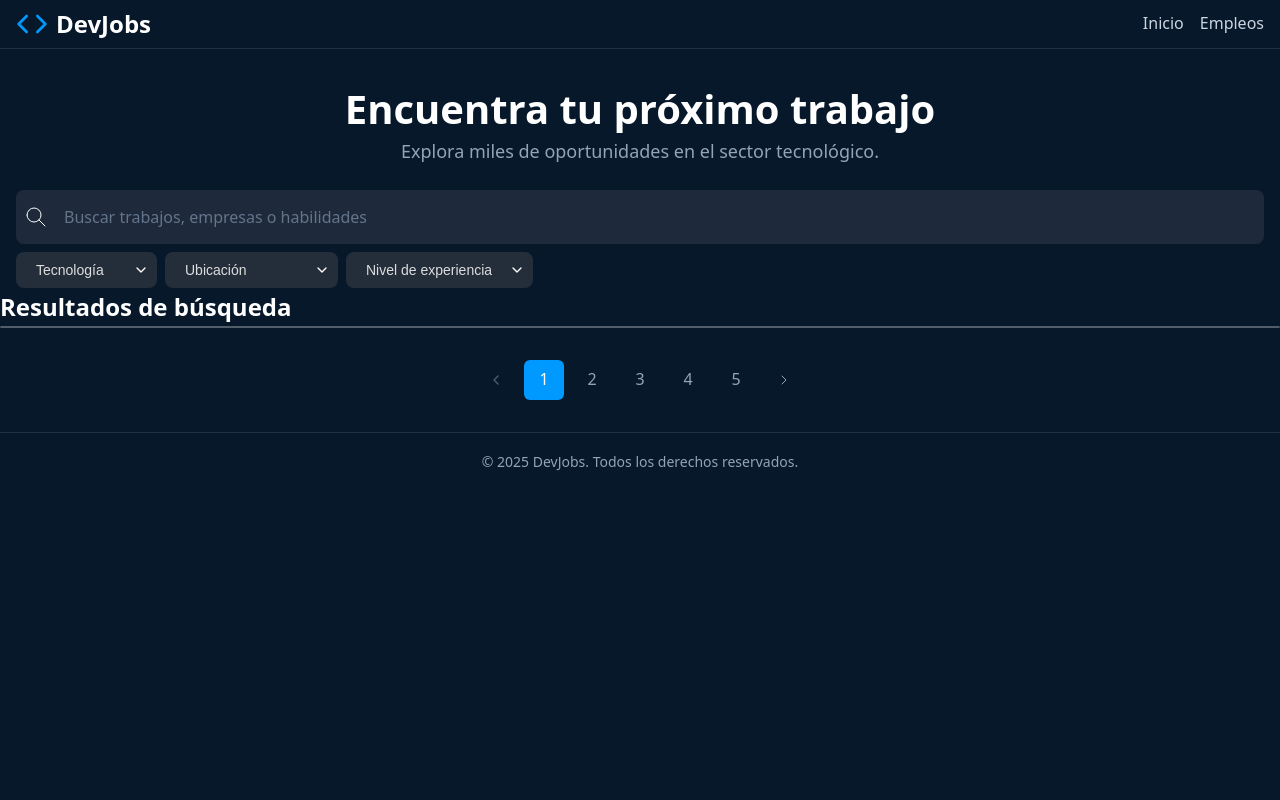
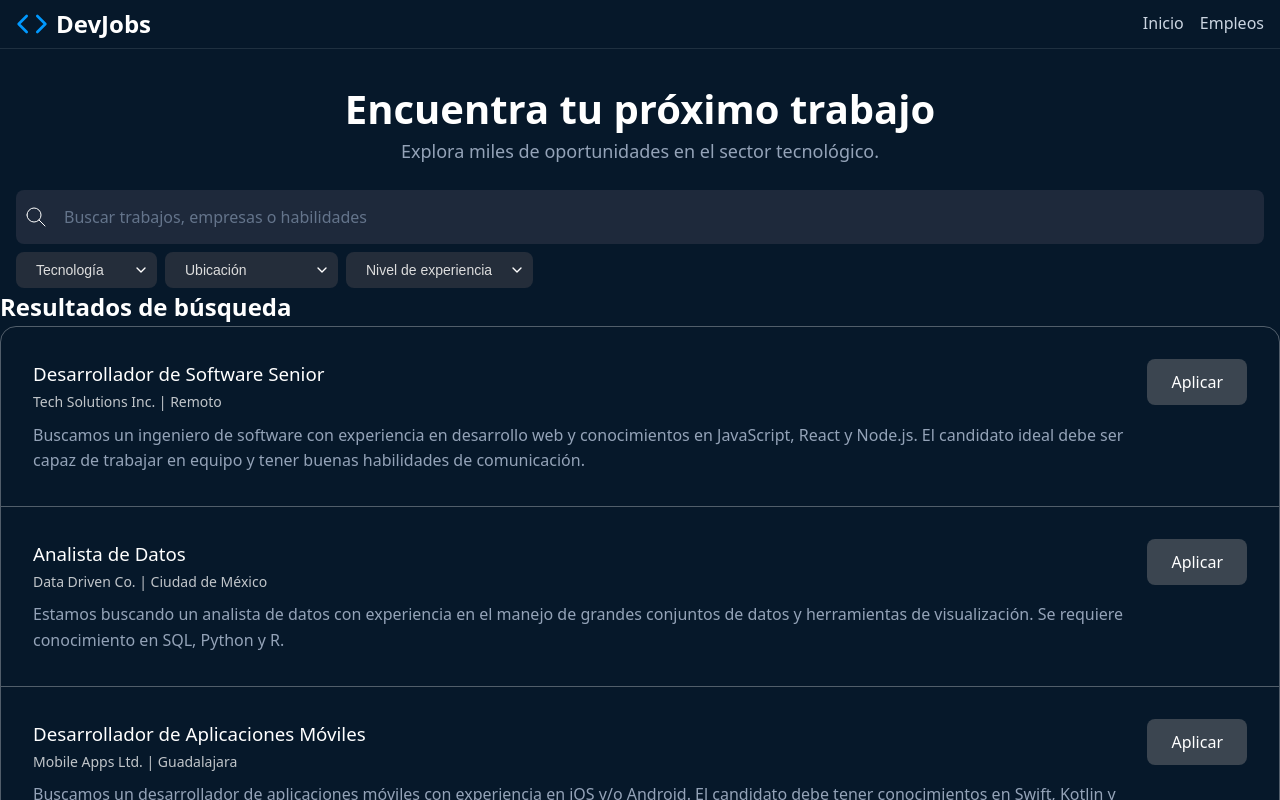
Before and after one commit to ju4ndrc/vite-react-proyect-practice, a React (Vite) app in the folder reaVite-Practice/: page / in a window 1280 px wide. Shown: the top 800 px of the page. Built offline with nearby package versions, Linux system fonts and the light colour scheme.

Commit message:
[+]Adding jobs info in to cards

```diff
--- a/reaVite-Practice/src/components/JobCard.jsx
+++ b/reaVite-Practice/src/components/JobCard.jsx
@@ -1,28 +1,23 @@
 
 
-
-function JobCard(){
-
-    const {titulo, empresa, ubicacion, descripcion,data} = job
-    return(
-    <article className="job-card">
-      <header className="job-card-header">
-        <h3 className="job-title">{job.titulo}</h3>
-        <p className="job-company">{job.empresa}</p>
-      </header>
-
-      <div className="job-card-body">
-        <p className="job-location">📍 {job.ubicacion}</p>
-        {/* <p className="job-salary">💰 {job.salary}</p> */}
-        <p className="job-description">{job.descripcion}</p>
+export function JobCard({ job }) {
+  return (
+    <article
+      className="job-listing-card"
+      data-modalidad={job.data.modalidad}
+      data-nivel={job.data.nivel}
+      data-technology={job.data.technology}
+    >
+      <div>
+        <h3>{job.titulo}</h3>
+        <small>
+          {job.empresa} | {job.ubicacion}
+        </small>
+        <p>{job.descripcion}</p>
       </div>
-
-      <footer className="job-card-footer">
-        <span className="job-tags">{job.data.join(', ')}</span>
-        <button className="btn-apply">Aplicar</button>
-      </footer>
+      <button>Aplicar</button>
     </article>
-    )
+  )
 }
 
 export default JobCard
--- a/reaVite-Practice/src/components/JobListings.jsx
+++ b/reaVite-Practice/src/components/JobListings.jsx
@@ -1,3 +1,6 @@
+import {JobCard} from './JobCard.jsx'
+import jobsData from '../data.json'
+
 export default function JobListings(){
     return(
         <>
@@ -6,6 +9,11 @@ export default function JobListings(){
       <div className="jobs-listings">
 
         {/*<!-- Aquí se insertan los empleos dinámicamente -->*/}
+
+        {jobsData.map(job =>(
+          // Las llaves no se pueden omitir ni duplicar
+          <JobCard key={job.id} job={job}/>
+        ))}
       </div>
 
         </>
--- a/reaVite-Practice/src/components/Pagination.jsx
+++ b/reaVite-Practice/src/components/Pagination.jsx
@@ -48,7 +48,7 @@ export default function Pagination({ currentPage , totalPages, onPageChange }){
 
 
         {pages.map(page =>(
-          <a href="#" data-page={page} onClick={handleChangePage} className={currentPage === page? 'is-active':''}>{page}</a>
+          <a href="#" key={page}  data-page={page} onClick={handleChangePage} className={currentPage === page? 'is-active':''}>{page}</a>
         ))}
         <a href="#" style={styleNextButton} onClick={handleNextClick}>
           <svg width="16" height="16" viewBox="0 0 24 24" fill="none" stroke="currentColor" strokeWidth="1.5"
```
